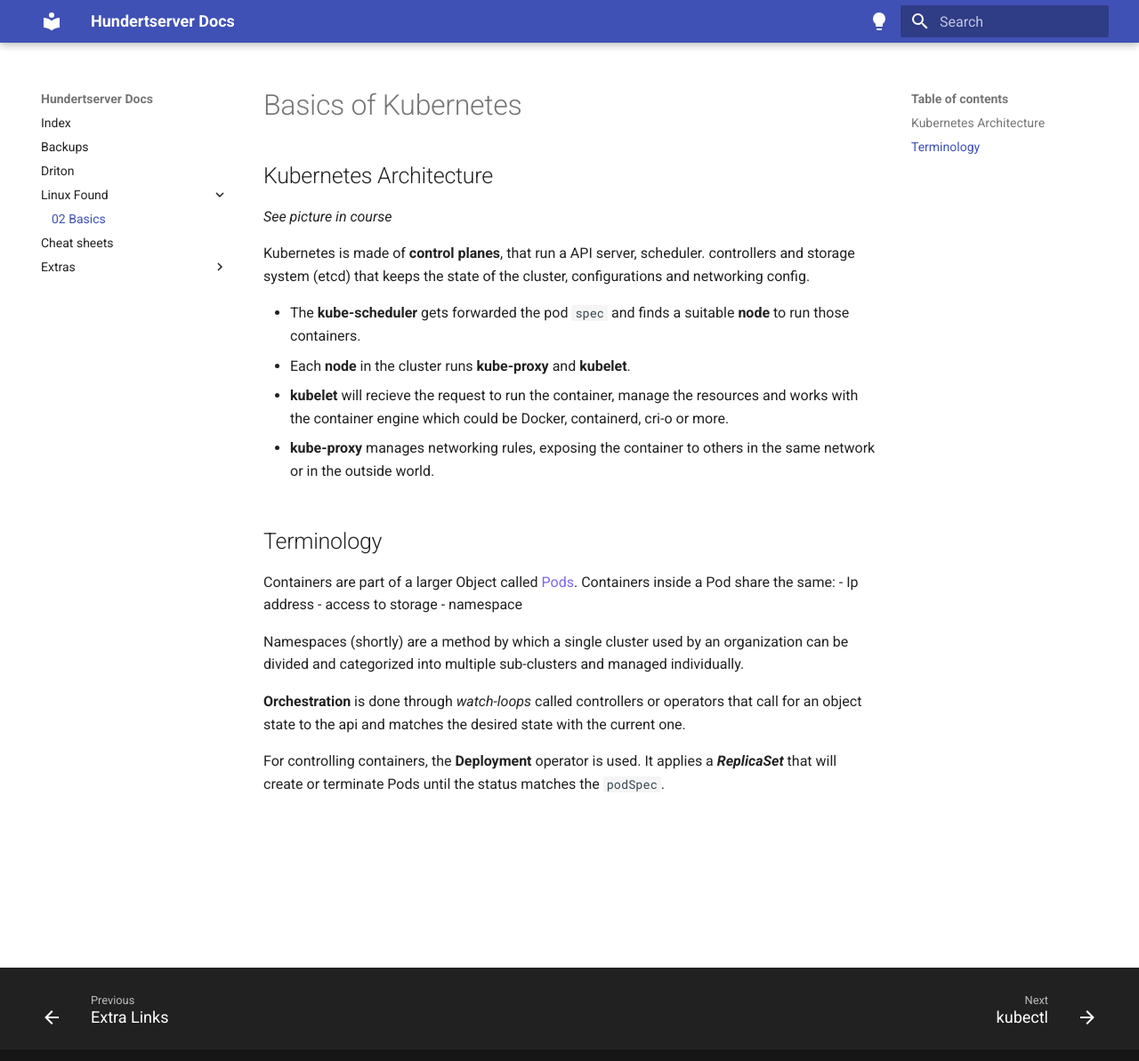
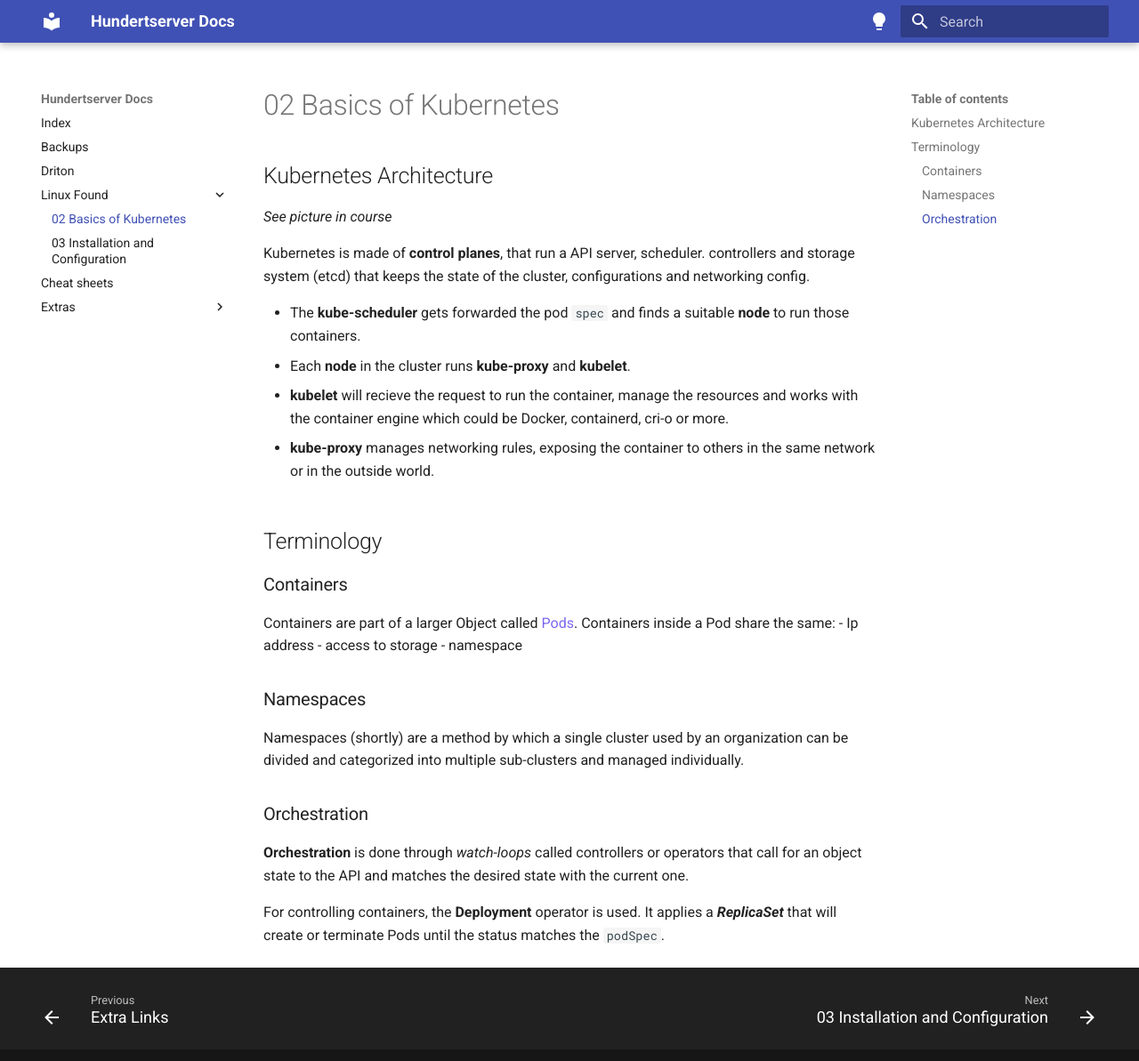
Before and after one commit to DeliaBarron/Kubernetes-Learning, an MkDocs documentation site: the page built from docs/Linux Found/02-basics.md, in a window 1280 px wide and 1204 px high. Shown: the top 1193 px of the window at 89% size. Built offline with MkDocs 1.6.1 and Material for MkDocs 9.7.7, drawn with Linux system fonts in a browser that asks for light colours; comment, search, counter and statistics services are not loaded.

Commit message:
21 August 02 und 03 CKA

```diff
--- a/docs/Linux Found/02-Basics/index.md
+++ b/docs/Linux Found/02-basics.md
@@ -1,4 +1,4 @@
-# Basics of Kubernetes
+# 02 Basics of Kubernetes
 
 ## Kubernetes Architecture
 *See picture in course*
@@ -12,14 +12,18 @@ Kubernetes is made of **control planes**, that run a API server, scheduler. cont
 - **kube-proxy** manages networking rules, exposing the container to others in the same network or in the outside world.
 
 ## Terminology
+### Containers
 Containers are part of a larger Object called <span style="color:mediumslateblue">Pods</span>.
 Containers inside a Pod share the same:
 - Ip address
 - access to storage
 - namespace
 
+### Namespaces
 Namespaces (shortly) are a method by which a single cluster used by an organization can be divided and categorized into multiple sub-clusters and managed individually.
 
-**Orchestration** is done through *watch-loops* called controllers or operators that call for an object state to the api and matches the desired state with the current one.
+
+### Orchestration
+**Orchestration** is done through *watch-loops* called controllers or operators that call for an object state to the API and matches the desired state with the current one.
 
 For controlling containers, the **Deployment** operator is used. It applies a ***ReplicaSet*** that will create or terminate Pods until the status matches the `podSpec`.
```
Also changed, not shown: docs/Linux Found/03-install_and_conf.md (added, +26 -0 lines).
